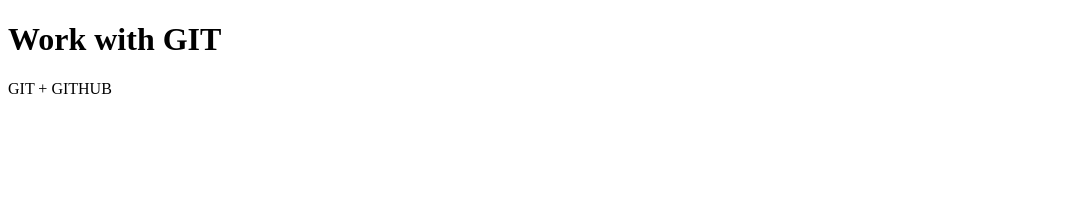
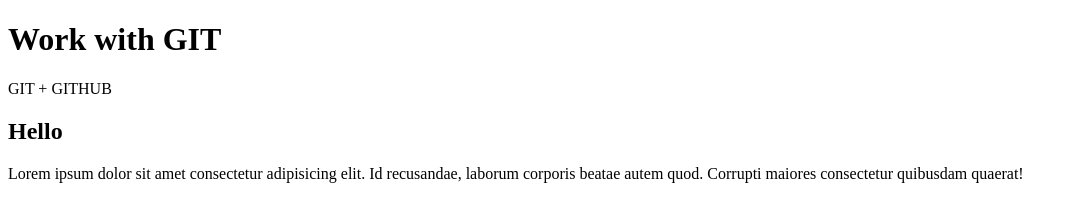
Before and after one commit to jasurabdumavlonov/gittest, a plain HTML site: page index.html in a window 1280 px wide. Shown: the whole page, without its empty margins (0-1077 px from the left). Drawn offline with Linux system fonts and the light colour scheme.

Commit message:
First changes

```diff
--- a/index.html
+++ b/index.html
@@ -8,5 +8,7 @@
 <body>
   <h1>Work with GIT</h1>
   <p>GIT + GITHUB</p>
+  <h2>Hello</h2>
+  <p>Lorem ipsum dolor sit amet consectetur adipisicing elit. Id recusandae, laborum corporis beatae autem quod. Corrupti maiores consectetur quibusdam quaerat!</p>
 </body>
 </html>
--- /dev/null
+++ b/style.css
@@ -0,0 +1,6 @@
+p{
+  color: tomato;
+}
+h2{
+  font-size: 15px;
+}
```
